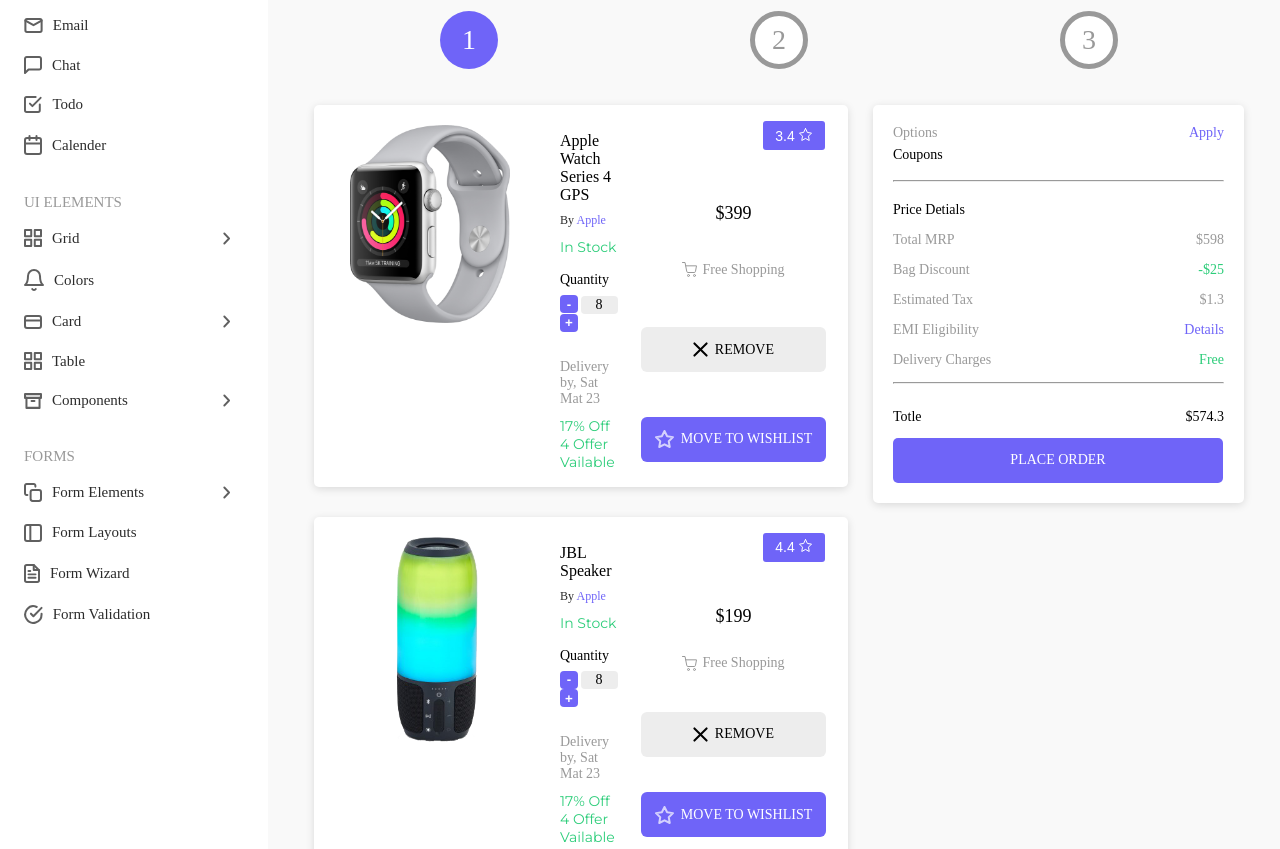
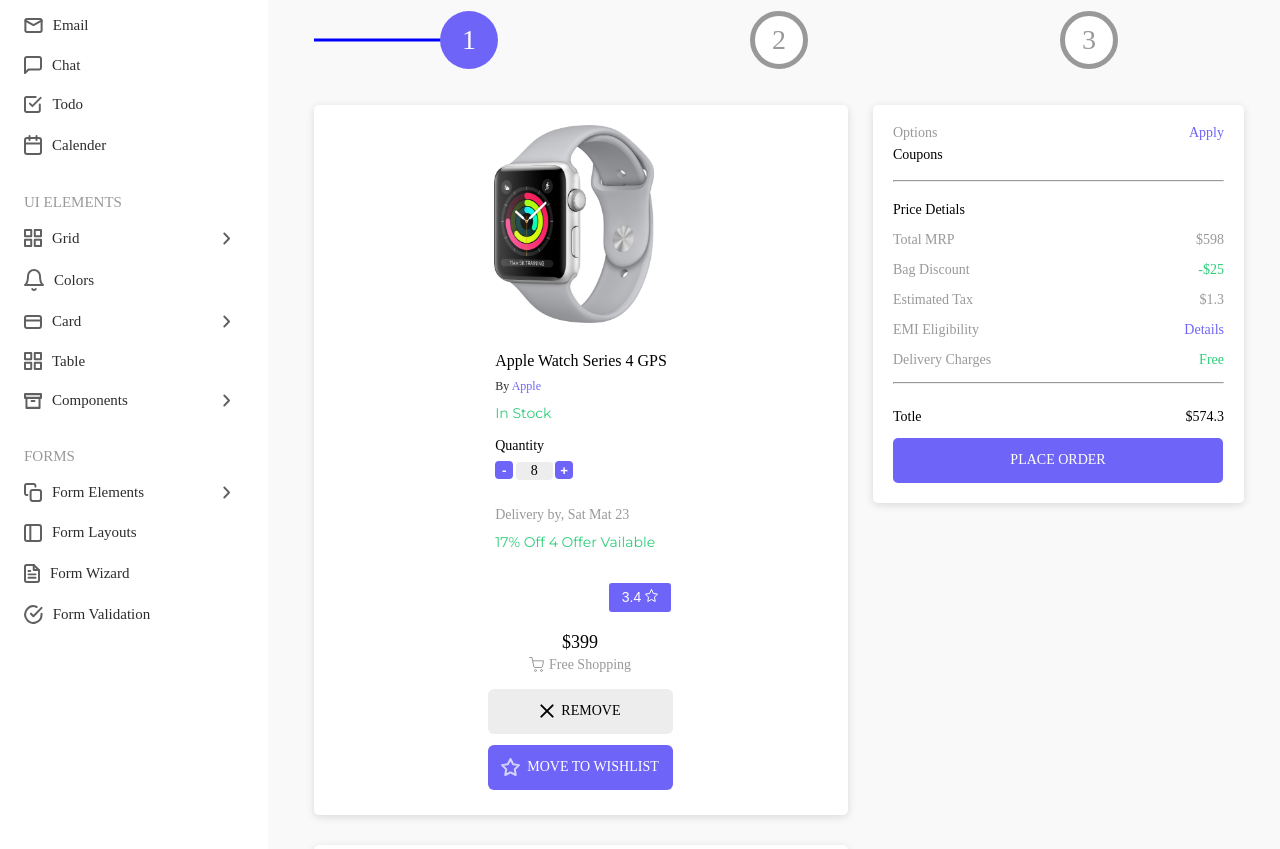
Before and after one commit to vothuyvi/THUC-TAP, a website: page index.html in a window 1280 px wide. Shown: the part 175-1024 px from the top of the page. Drawn offline with Linux system fonts and the light colour scheme.

Commit message:
reponsive

```diff
--- a/scss/style.scss
+++ b/scss/style.scss
@@ -231,19 +231,20 @@
       display: flex;
       align-items: center;
       justify-content: space-around;
-      // padding: 0 2.5rem;
       .header-bot__line {
         position: relative;
+        overflow: hidden;
         &::after {
           content: "";
-          height: 3px;
+          height: 0.3rem;
           left: -50%;
           position: absolute;
-          top: 25px;
+          top: 50%;
           width: 100%;
-          z-index: -1;
+          z-index: 1;
+          background: blue;
+          transform: translateY(-50%);
         }
-
 
         .header-bot__one {
           width: 5.8rem;
@@ -256,7 +257,8 @@
           color: white;
           font-size: 2.8rem;
           margin: 0 auto;
-          // margin-right: 40rem;
+          position: relative;
+          z-index: 2;
         }
       }
       .header-bot__wrap {
@@ -289,7 +291,6 @@
           color: #999999;
           font-size: 2.8rem;
           margin: 0 auto;
-
         }
       }
     }
@@ -567,3 +568,19 @@
     }
   }
 }
+
+@media only screen and (max-width: 1390px) {
+  &.container-right-body__list {
+    flex-direction: column;
+    justify-content: center;
+    align-items: center;
+  }
+}
+@media only screen and (max-width: 605px) {
+  .container__right {
+    .container-right__header-top {
+
+    }
+  }
+
+}
```
Also changed, not shown: css/style.css.
